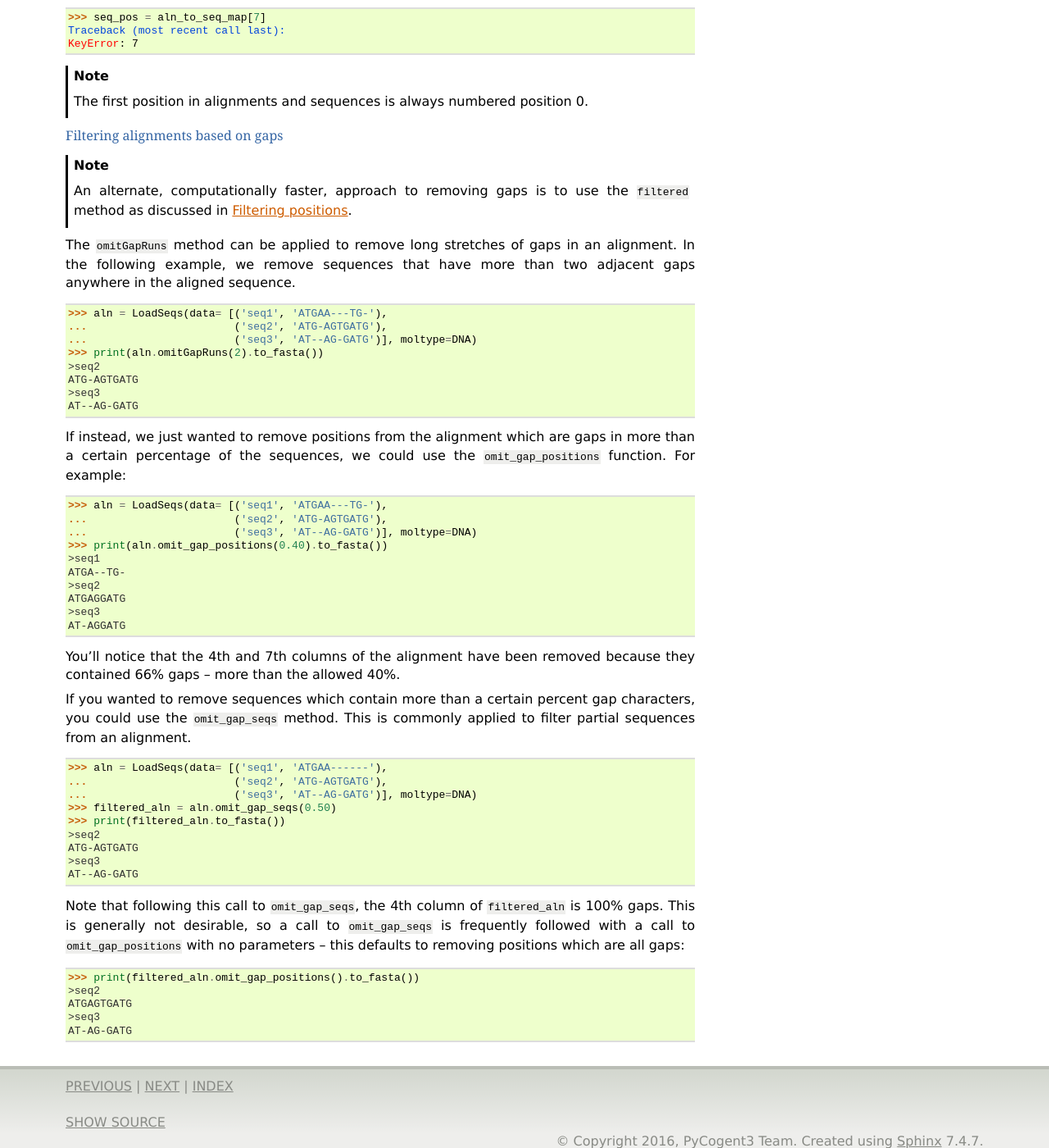
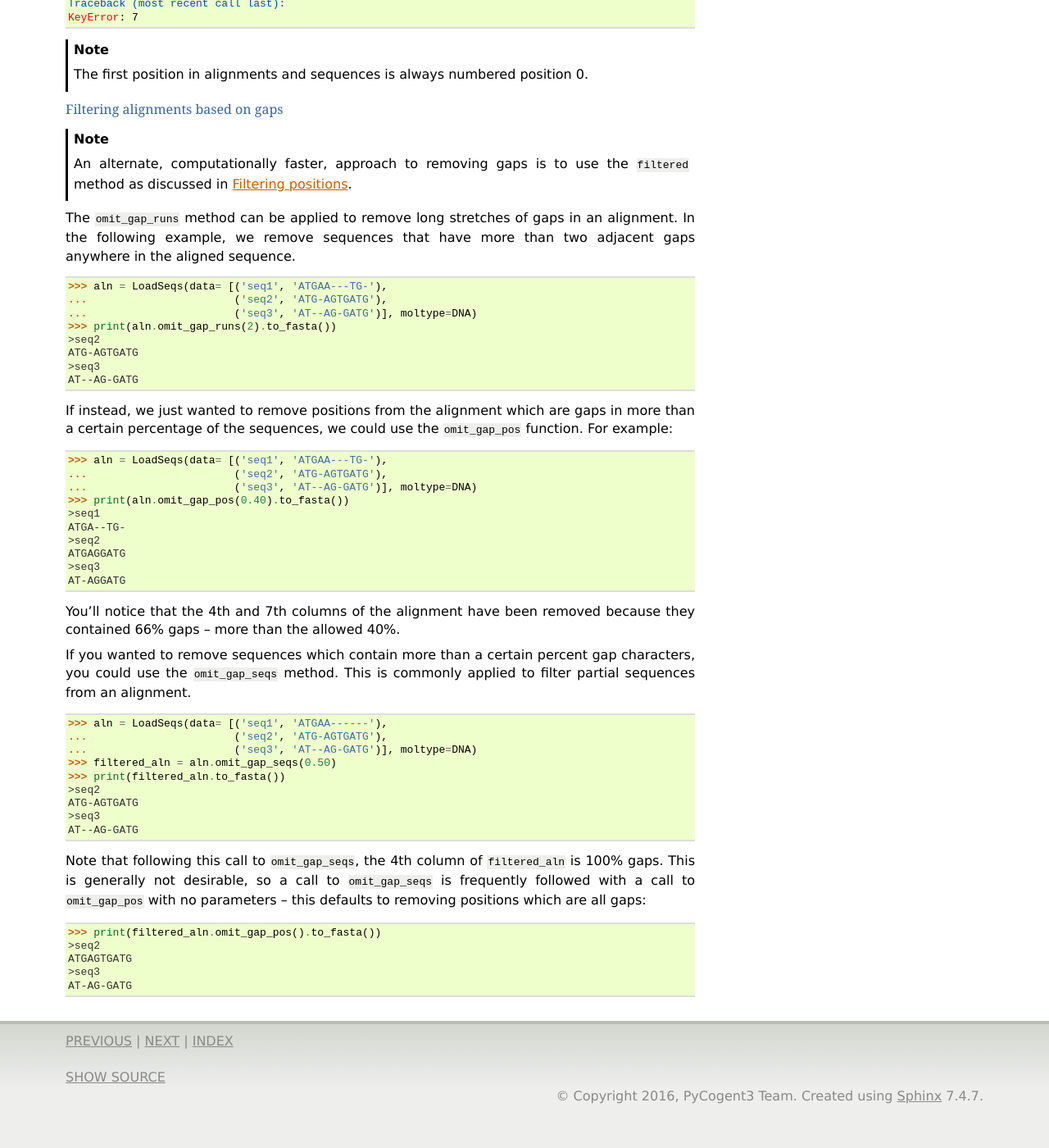
Before and after one commit to cogent3/cogent3, a Sphinx documentation site: the page built from doc/cookbook/alignments.rst, in a window 1280 px wide and 1400 px high, scrolled down 13210 px. Shown: the whole window at 82% size. Built offline with Sphinx 7.4.7, drawn with Linux system fonts in a browser that asks for light colours; formulas are drawn with MathJax 3; after the commit the page ends 14568 px from its top, so only the background shows below that; some of the changed text lies outside the part shown.

Commit message:
more updates to the documentation to be Python3 and PyCogent3 compliant

```diff
--- a/doc/cookbook/alignments.rst
+++ b/doc/cookbook/alignments.rst
@@ -869,27 +867,27 @@ Filtering alignments based on gaps
 
 .. note:: An alternate, computationally faster, approach to removing gaps is to use the ``filtered`` method as discussed in :ref:`filter-positions`.
 
-The ``omitGapRuns`` method can be applied to remove long stretches of gaps in an alignment. In the following example, we remove sequences that have more than two adjacent gaps anywhere in the aligned sequence.
+The ``omit_gap_runs`` method can be applied to remove long stretches of gaps in an alignment. In the following example, we remove sequences that have more than two adjacent gaps anywhere in the aligned sequence.
 
 .. doctest::
 
     >>> aln = LoadSeqs(data= [('seq1', 'ATGAA---TG-'),
     ...                       ('seq2', 'ATG-AGTGATG'),
     ...                       ('seq3', 'AT--AG-GATG')], moltype=DNA)
-    >>> print(aln.omitGapRuns(2).to_fasta())
+    >>> print(aln.omit_gap_runs(2).to_fasta())
     >seq2
     ATG-AGTGATG
     >seq3
     AT--AG-GATG
 
-If instead, we just wanted to remove positions from the alignment which are gaps in more than a certain percentage of the sequences, we could use the ``omit_gap_positions`` function. For example:
+If instead, we just wanted to remove positions from the alignment which are gaps in more than a certain percentage of the sequences, we could use the ``omit_gap_pos`` function. For example:
 
 .. doctest::
 
     >>> aln = LoadSeqs(data= [('seq1', 'ATGAA---TG-'),
     ...                       ('seq2', 'ATG-AGTGATG'),
     ...                       ('seq3', 'AT--AG-GATG')], moltype=DNA)
-    >>> print(aln.omit_gap_positions(0.40).to_fasta())
+    >>> print(aln.omit_gap_pos(0.40).to_fasta())
     >seq1
     ATGA--TG-
     >seq2
@@ -911,9 +909,9 @@ If you wanted to remove sequences which contain more than a certain percent gap
     >seq3
     AT--AG-GATG
 
-Note that following this call to ``omit_gap_seqs``, the 4th column of ``filtered_aln`` is 100% gaps. This is generally not desirable, so a call to ``omit_gap_seqs`` is frequently followed with a call to ``omit_gap_positions`` with no parameters -- this defaults to removing positions which are all gaps:
+Note that following this call to ``omit_gap_seqs``, the 4th column of ``filtered_aln`` is 100% gaps. This is generally not desirable, so a call to ``omit_gap_seqs`` is frequently followed with a call to ``omit_gap_pos`` with no parameters -- this defaults to removing positions which are all gaps:
 
-    >>> print(filtered_aln.omit_gap_positions().to_fasta())
+    >>> print(filtered_aln.omit_gap_pos().to_fasta())
     >seq2
     ATGAGTGATG
     >seq3
--- a/doc/cookbook/using_likelihood_to_perform_evolutionary_analyses.rst
+++ b/doc/cookbook/using_likelihood_to_perform_evolutionary_analyses.rst
@@ -632,7 +632,7 @@ We first import an unrooted dendrogram and then generate a heat mapped image to
 
     >>> from cogent3.draw.dendrogram import ContemporaneousDendrogram
     >>> dend = ContemporaneousDendrogram(annot_tree)
-    >>> fig = dend.makeFigure(height=6, width=6, shade_param='omega',
+    >>> fig = dend.make_figure(height=6, width=6, shade_param='omega',
     ...                      max_value=1.0, stroke_width=2)
     >>> fig.savefig('omega_heat_map.png')
 
```
Also changed, not shown: other parts of doc/cookbook/alignments.rst (+7 -9 lines).
